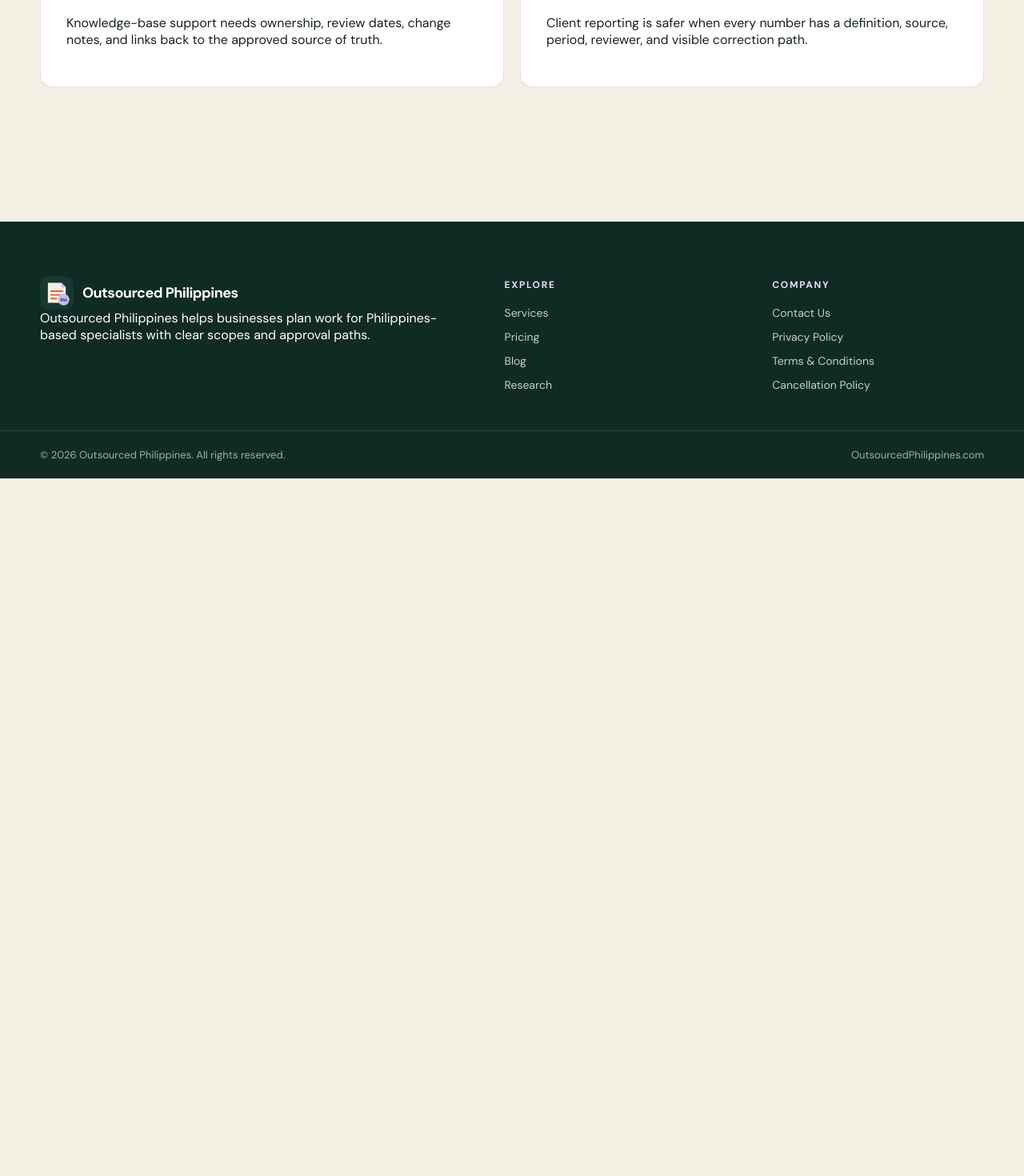
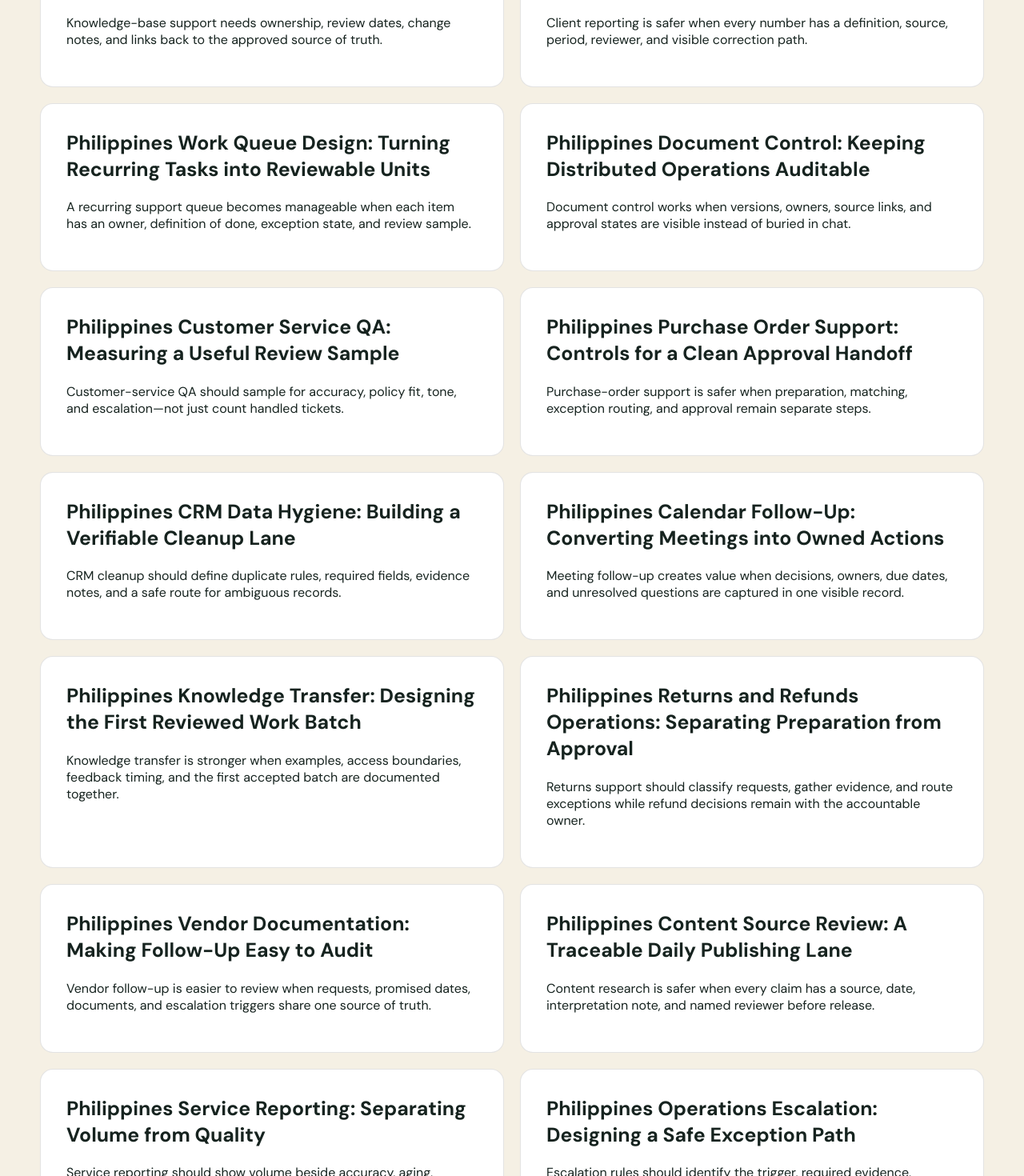
Before and after one commit to coolifystealthagents/outsourcedphilippines, a Next.js app: page /research in a window 1280 px wide. Shown: the part 6520-7990 px from the top of the page at 80% size. Before the commit the page ends 7118 px from the top, so only its background shows below. Built offline with nearby package versions, Linux system fonts and the light colour scheme.

Commit message:
Publish daily research batch

```diff
--- a/app/fleet-content.ts
+++ b/app/fleet-content.ts
@@ -264,6 +264,18 @@ export const researchPosts: ReadonlyArray<ResearchPost> = [
  makeResearch('philippines-reporting-cadence-research','Philippines Reporting Cadence: Turning Distributed Work into Decision-Ready Packs','A reporting cadence should distinguish source refresh, calculation, commentary, and executive decision so stale evidence is visible.','The PSA OpenSTAT labor indicators are updated monthly, an example of why each recurring report should carry a refresh date.','reporting governance, freshness, and decision support','2026-08-10'),
  makeResearch('philippines-knowledge-base-research','Philippines Knowledge Base Operations: Keeping Procedures Findable','Knowledge-base support needs ownership, review dates, change notes, and links back to the approved source of truth.','The BSP’s 2023 digital-payment share rose from 42.1% in 2022 to 52.8% in 2023, showing why procedures must keep pace with changing workflows.','knowledge management, change control, and source ownership','2026-08-10'),
  makeResearch('philippines-client-reporting-support','Philippines Client Reporting Support: A Traceable Evidence Model','Client reporting is safer when every number has a definition, source, period, reviewer, and visible correction path.','The PSA’s monthly Labor Force Survey series distinguishes participation, employment, unemployment, and underemployment rather than collapsing them into one score.','client reporting, definitions, and correction control','2026-08-10'),
+ makeResearch('philippines-work-queue-design-research','Philippines Work Queue Design: Turning Recurring Tasks into Reviewable Units','A recurring support queue becomes manageable when each item has an owner, definition of done, exception state, and review sample.','BSP reported that digital payments represented 52.8% of retail-payment volume in 2023, a useful context signal for designing traceable digital queues.','queue design, acceptance criteria, and review sampling','2026-08-10'),
+ makeResearch('philippines-document-control-research','Philippines Document Control: Keeping Distributed Operations Auditable','Document control works when versions, owners, source links, and approval states are visible instead of buried in chat.','The PSA describes the Labor Force Survey as a nationwide household survey, illustrating why a published statistic needs a defined population and method.','document governance, versioning, and source traceability','2026-08-10'),
+ makeResearch('philippines-customer-service-qa-research','Philippines Customer Service QA: Measuring a Useful Review Sample','Customer-service QA should sample for accuracy, policy fit, tone, and escalation—not just count handled tickets.','The 2020 Census counted 109,035,343 people in the Philippines, a population baseline that should not be mistaken for a customer-service forecast.','service QA, sampling, and escalation design','2026-08-10'),
+ makeResearch('philippines-purchase-order-support-research','Philippines Purchase Order Support: Controls for a Clean Approval Handoff','Purchase-order support is safer when preparation, matching, exception routing, and approval remain separate steps.','BSP reported 100.9 million PESONet transactions worth ₱10.1 trillion in 2024, showing why transaction workflows benefit from clear records and controls.','purchase orders, matching, and approval boundaries','2026-08-10'),
+ makeResearch('philippines-crm-data-hygiene-research','Philippines CRM Data Hygiene: Building a Verifiable Cleanup Lane','CRM cleanup should define duplicate rules, required fields, evidence notes, and a safe route for ambiguous records.','DTI maintains an MSME statistics resource, providing business-context inputs while leaving record-level quality to the operating workflow.','CRM hygiene, duplicate handling, and exception queues','2026-08-10'),
+ makeResearch('philippines-calendar-follow-up-research','Philippines Calendar Follow-Up: Converting Meetings into Owned Actions','Meeting follow-up creates value when decisions, owners, due dates, and unresolved questions are captured in one visible record.','The 2024 BSP annual report records 1.4 billion InstaPay transactions, a context signal for why recurring digital operations need explicit ownership.','meeting follow-up, action ownership, and handoffs','2026-08-10'),
+ makeResearch('philippines-knowledge-transfer-research','Philippines Knowledge Transfer: Designing the First Reviewed Work Batch','Knowledge transfer is stronger when examples, access boundaries, feedback timing, and the first accepted batch are documented together.','In October 2025, PSA estimated 51.16 million Filipinos aged 15 and over were in the labor force; the figure is context, not a hiring guarantee.','onboarding, examples, and feedback loops','2026-08-10'),
+ makeResearch('philippines-return-refund-operations-research','Philippines Returns and Refunds Operations: Separating Preparation from Approval','Returns support should classify requests, gather evidence, and route exceptions while refund decisions remain with the accountable owner.','BSP’s digital-payment share rose from 42.1% in 2022 to 52.8% in 2023, reinforcing the need for evidence and reconciliation around payment exceptions.','returns, evidence capture, and approval controls','2026-08-10'),
+ makeResearch('philippines-vendor-documentation-research','Philippines Vendor Documentation: Making Follow-Up Easy to Audit','Vendor follow-up is easier to review when requests, promised dates, documents, and escalation triggers share one source of truth.','BSP reported 100.9 million PESONet transactions in 2024, a scale signal that supports disciplined transaction-record design.','vendor records, due dates, and escalation','2026-08-10'),
+ makeResearch('philippines-content-source-review-research','Philippines Content Source Review: A Traceable Daily Publishing Lane','Content research is safer when every claim has a source, date, interpretation note, and named reviewer before release.','The PSA OpenSTAT key-indicator matrix contains monthly data through May 2026, demonstrating why article claims should carry an observation period.','content QA, source notes, and release gates','2026-08-10'),
+ makeResearch('philippines-service-reporting-research','Philippines Service Reporting: Separating Volume from Quality','Service reporting should show volume beside accuracy, aging, exceptions, and review findings so activity does not substitute for outcomes.','The PSA’s monthly labor indicators distinguish participation, employment, unemployment, and underemployment, a useful model for keeping operational metrics defined.','service reporting, metric definitions, and quality controls','2026-08-10'),
+ makeResearch('philippines-operations-escalation-research','Philippines Operations Escalation: Designing a Safe Exception Path','Escalation rules should identify the trigger, required evidence, response owner, and safe pause condition before work begins.','The PSA’s October 2025 labor-force participation rate was 63.6%; a national indicator supplies context, not a forecast of individual capacity or quality.','exception handling, response ownership, and safe pauses','2026-08-10'),
 ];
 export const publicTiers = [
   {name:'Executive Assistants', price:'$10/hour', detail:'Philippines-based support for structured executive and administrative work.'},
```
